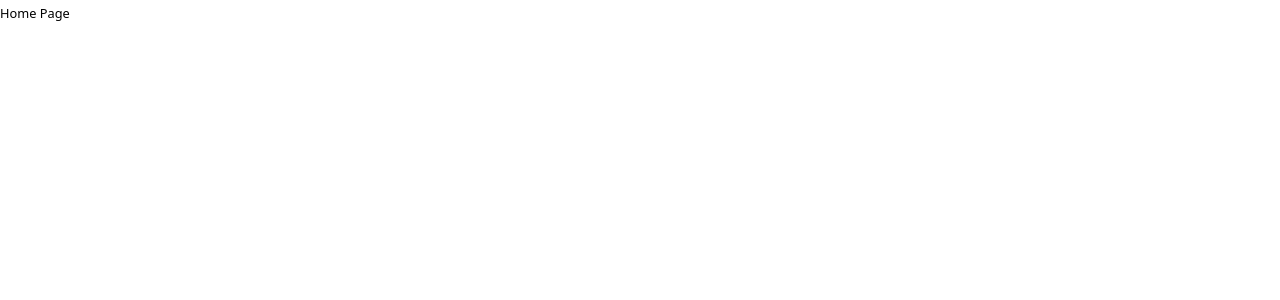
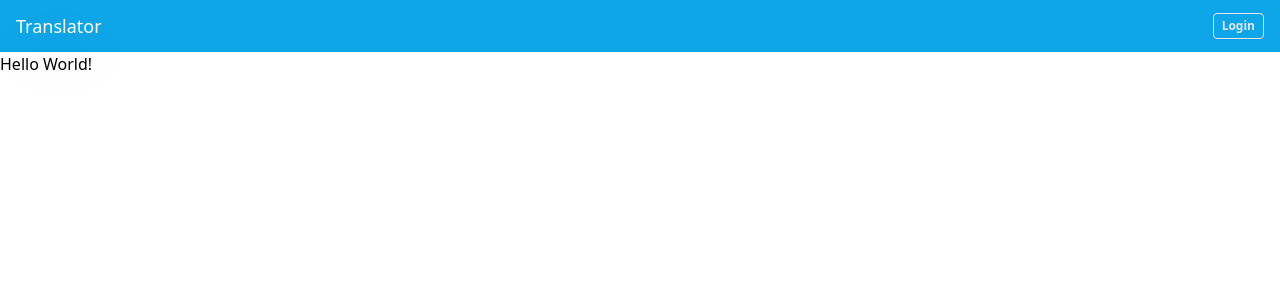
Before and after one commit to rajprogrammerbd/e2b-translator, a React (Vite) app: page / in a window 1280 px wide. Shown: the top 300 px of the page. Built offline with nearby package versions, Linux system fonts and the light colour scheme.

Commit message:
finialize header component

```diff
--- a/src/components/Header.tsx
+++ b/src/components/Header.tsx
@@ -1,17 +1,16 @@
 import React from "react";
+import { useSelector } from "react-redux";
+import { Link } from "react-router-dom";
+import { RootState } from "../redux/store";
 
-interface IProps {
-    isLogin: boolean;
-}
-
-function Header(props: IProps) {
-    const { isLogin } = props;
+function Header() {
+    const isLogin = useSelector((state: RootState) => state.login.isLogin);
 
     return (
-        <div className="bg-slate-100 px-4 py-2">
-            <div className="flex justify-between">
-                <small className="font-dosis">Translator</small>
-                {isLogin ? null : <small className="font-dosis">World</small>}
+        <div className="px-4 py-2 md:py-3 bg-sky-500">
+            <div className="flex justify-between items-center">
+                <Link to="/" className="text-white text-base md:text-lg drop-shadow-2xl">Translator</Link>
+                {isLogin ? null : <Link to="/login" className="border text-xs px-2 py-1 bg-sky-500 hover:bg-sky-50 hover:text-sky-500 hover:ease-in-out duration-300 text-slate-200 rounded border-gray-200 shadow-sm font-sans subpixel-antialiased font-bold">Login</Link>}
             </div>
         </div>
     );
--- a/src/pages/Homepage.tsx
+++ b/src/pages/Homepage.tsx
@@ -1,7 +1,15 @@
 import React from 'react';
+import Header from '../components/Header';
 
 function HomePage() {
-    return <small>Home Page</small>
+    return (
+        <>
+          <Header />
+          <div className="md:container mx-auto">
+            <h3 className="">Hello World!</h3>
+          </div>
+        </>
+    );
 }
 
 export default HomePage;
```
